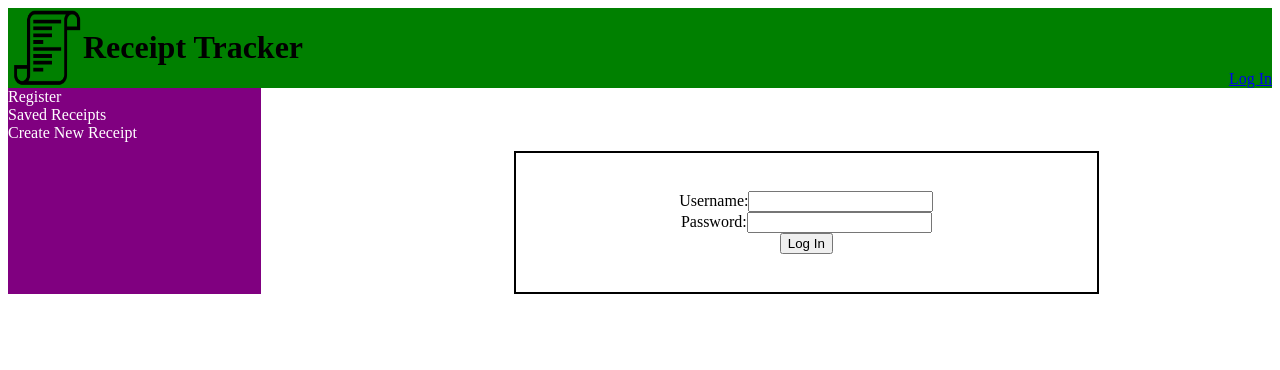
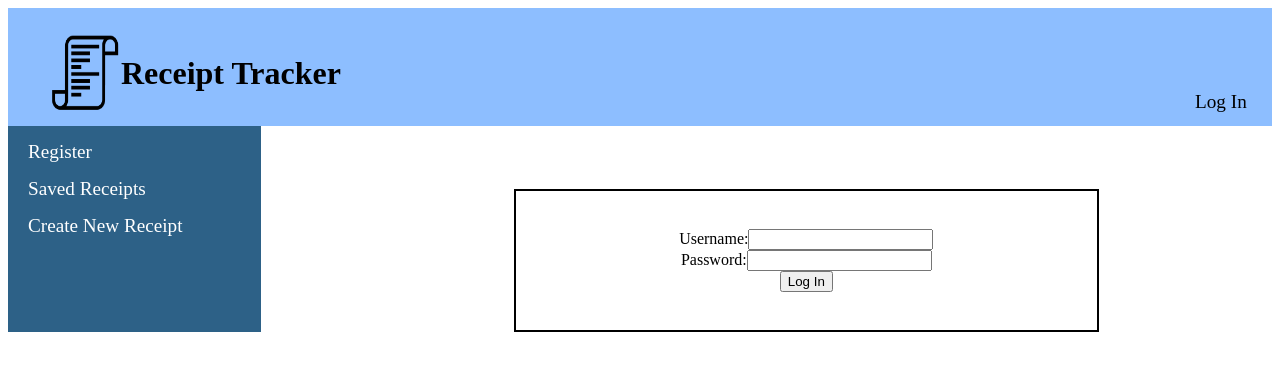
Before and after one commit to tsbarrett89/receipt-tracker, a React (Create React App) app: page / in a window 1280 px wide. Shown: the top 370 px of the page. Built offline with nearby package versions, Linux system fonts and the light colour scheme.

Commit message:
added style to header, login, and added credentialContext

```diff
--- a/src/App.js
+++ b/src/App.js
@@ -1,5 +1,7 @@
-import React from 'react';
+import React, { useState } from 'react';
 import { Route } from 'react-router-dom'
+
+import { CredentialContext } from './contexts/CredentialsContext'
 
 import Header from './components/Header'
 import Navigation from './components/Navigation'
@@ -11,8 +13,11 @@ import SavedReceipts from './components/SavedReceipts'
 import { BodyStyled } from './components/styling'
 
 function App() {
+  const [currentUsername, setcurrentUsername] = useState('')
+
   return (
     <div>
+      <CredentialContext.Provider value={{ currentUsername, setcurrentUsername }}>
         <Header />
         <BodyStyled>
           <Navigation />
@@ -23,6 +28,7 @@ function App() {
           <Route path='/saved-receipts' component={SavedReceipts} />
           <Route path='/create-receipt' component={FormikCreateNewReceipt} />
         </BodyStyled>
+      </CredentialContext.Provider>
     </div>
   );
 }
--- a/src/components/CreateNewReceipt.js
+++ b/src/components/CreateNewReceipt.js
@@ -99,12 +99,13 @@ const FormikCreateNewUser = withFormik({
             category: Yup.string()
                 .required("We need this, you can always change it later")
     }),
-    handleSubmit (values){
+    handleSubmit (values, {resetForm}){
         const token = localStorage.getItem('token')
         axios
             .post(`http://project-receipt-tracker.herokuapp.com/receipts/receipt?access_token=${token}`, values)
             .then(res => {
                 console.log(res);
+                resetForm({})
             })
             .catch(err => console.log(err))
     }
--- a/src/components/Header.js
+++ b/src/components/Header.js
@@ -1,7 +1,6 @@
 import React from 'react'
-import { Link } from 'react-router-dom'
 
-import { HeaderStyled, HeaderDiv } from './styling'
+import { HeaderStyled, HeaderDiv, LoginStyled } from './styling'
 
 import logo from '../images/logo.png'
 
@@ -13,7 +12,7 @@ const Header = () => {
                 <img src={logo} alt="receipt logo" />
                 <h1>Receipt Tracker</h1>
             </HeaderDiv>
-            <Link to={'/login'}>Log In</Link>
+            <LoginStyled to={'/login'}>Log In</LoginStyled>
         </HeaderStyled>
     )
 }
--- a/src/components/styling.js
+++ b/src/components/styling.js
@@ -1,9 +1,9 @@
 import styled from 'styled-components'
 import { Form, Field } from 'formik'
-import { NavLink } from 'react-router-dom'
+import { NavLink, Link } from 'react-router-dom'
 
 export const HeaderStyled = styled.div `
-    background-color: green;
+    background-color: #8DBEFF;
     display: flex;
     justify-content: space-between;
     align-items: flex-end;
@@ -13,10 +13,18 @@ export const HeaderStyled = styled.div `
 
 export const HeaderDiv = styled.div `
     display: flex;
+    margin: 2% 0 1% 3%;
 
     img {
         width: 75px;
     }
+`
+
+export const LoginStyled = styled(Link) `
+    text-decoration: none;
+    margin: 0 2% 1% 0;
+    font-size: 1.2rem;
+    color: black
 `
 
 export const BodyStyled = styled.div `
@@ -26,13 +34,15 @@ export const BodyStyled = styled.div `
 export const NavStyled = styled.nav `
     display: flex;
     flex-direction: column;
-    background-color: purple;
+    background-color: #2D6187;
     width: 20%;
 `
 
 export const NavLinkStyled = styled(NavLink) `
     text-decoration: none;
-    color: white
+    color: white;
+    font-size: 1.2rem;
+    margin: 15px 0 0 20px;
 `
 
 export const LoginForm = styled(Form) `
--- /dev/null
+++ b/src/contexts/CredentialsContext.js
@@ -0,0 +1,3 @@
+import { createContext } from 'react'
+
+export const CredentialContext = createContext();
```
Also changed, not shown: src/components/Login.js (+7 -2 lines). Lines whose indentation alone changed are shown as unchanged.
